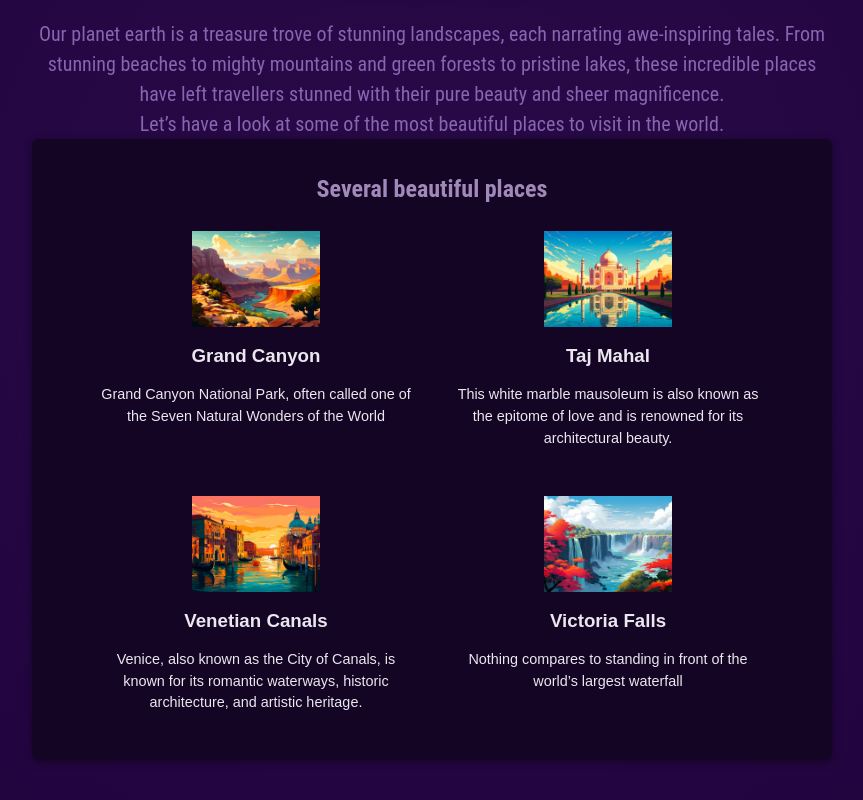
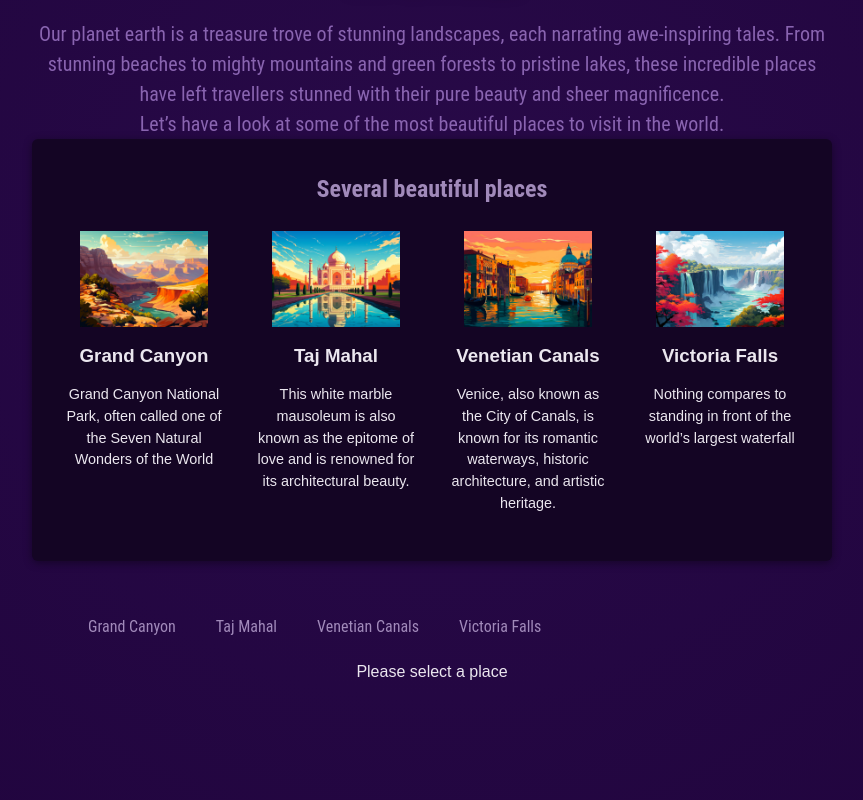
Before and after one commit to zatelepinSV/React, a React (Create React App) app in the folder states-props/: page / in a window 1280 px wide. Shown: the part 396-1196 px from the top of the page, without its empty margins (208-1071 px from the left). Built offline with nearby package versions, Linux system fonts and the light colour scheme.

Commit message:
add buttons

```diff
--- a/states-props/src/App.js
+++ b/states-props/src/App.js
@@ -1,19 +1,49 @@
+import { useState } from "react";
+import { DIFFERENT_PLACES } from "./components/data/Data";
+import DifferentPlaces from "./components/differentPlaces/DifferentPlaces";
 import Header from "./components/header/Header";
-import { DIFFERENT_PLACES } from "./components/data/Data";
+import TabButton from "./components/tabButton/TabButton";
+import './App.css';
 
-import './App.css';
-import DifferentPlaces from "./components/differentPlaces/DifferentPlaces";
 
 const App = () => {
+  const [selectedPlace, setSelectedPlace] = useState('');
+
+  let tabContent = <p>Please select a place</p>;
+
+  if (typeof selectedPlace === "number") {
+    tabContent = (<div>
+      <h3>{DIFFERENT_PLACES[selectedPlace].title}</h3>
+      <img src={DIFFERENT_PLACES[selectedPlace].images} alt={DIFFERENT_PLACES[selectedPlace].title}/>
+      <p>{DIFFERENT_PLACES[selectedPlace].description}</p>
+    </div>);
+  }
+
+  const clickHandler = (selectedButton) => {
+    setSelectedPlace(selectedButton);
+  };
+
   return (
     <>
-      <Header />
+      <Header/>
       <main>
         <section id='different-places'>
           <h2>Several beautiful places</h2>
           <ul>
-            {DIFFERENT_PLACES.map(place => <DifferentPlaces key={place.title} {...place}/>)}
+            {DIFFERENT_PLACES.map(place => <DifferentPlaces key={place.id} {...place}/>)}
           </ul>
+        </section>
+        <section id="selected-place">
+          <menu>
+            <ul>
+              {DIFFERENT_PLACES.map((place, index) => <TabButton
+                key={index}
+                isSelected={index === selectedPlace}
+                onSelect={() => clickHandler(index)}
+              >{place.title}</TabButton>)}
+            </ul>
+          </menu>
+          {tabContent}
         </section>
       </main>
     </>
--- a/states-props/src/components/data/Data.js
+++ b/states-props/src/components/data/Data.js
@@ -7,17 +7,20 @@
 export const DIFFERENT_PLACES = [
   {
     images: grandCanyon,
+    id: 1,
     title: 'Grand Canyon',
     description: 'Grand Canyon National Park, often called one of the Seven Natural Wonders of the World',
   },
   {
     images: tajMahal,
+    id: 2,
     title: 'Taj Mahal',
     description:
       'This white marble mausoleum is also known as the epitome of love and is renowned for its architectural beauty.',
   },
   {
     images: venetianCanals,
+    id: 3,
     title: 'Venetian Canals',
     description:
       'Venice, also known as the City of Canals, is known for its romantic waterways, historic architecture, ' +
@@ -25,6 +28,7 @@
   },
   {
     images: victoriaFalls,
+    id: 4,
     title: 'Victoria Falls',
     description: 'Nothing compares to standing in front of the world’s largest waterfall',
   },
--- /dev/null
+++ b/states-props/src/components/tabButton/TabButton.js
@@ -0,0 +1,14 @@
+import './index.css';
+
+
+const TabButton = ({ children, onSelect, isSelected }) => {
+  console.log(children)
+
+  return (
+    <li>
+      <button className={isSelected ? 'active' : ''} onClick={onSelect}>{children}</button>
+    </li>
+  );
+};
+
+export default TabButton;
--- /dev/null
+++ b/states-props/src/components/tabButton/index.css
@@ -0,0 +1,21 @@
+#selected-place menu button {
+    padding: 0.5rem 1rem;
+    border: none;
+    border-radius: 6px;
+    background-color: transparent;
+    color: #a18aba;
+    font-family: "Roboto Condensed", sans-serif;
+    font-size: 1rem;
+    cursor: pointer;
+    transition: all 0.2s ease-in-out;
+}
+
+#selected-place menu button:hover {
+    background-color: #1b082f;
+    color: #ebe7ef;
+}
+
+#selected-place menu button.active {
+    background-color: #7925d3;
+    color: #ebe7ef;
+}
--- a/states-props/src/index.css
+++ b/states-props/src/index.css
@@ -51,12 +51,6 @@
   font-family: "Roboto Condensed", sans-serif;
 }
 
-/*main {
-  width: 90%;
-  max-width: 50rem;
-  margin: auto;
-}*/
-
 #different-places {
   padding: 2rem;
   border-radius: 6px;
@@ -82,7 +76,7 @@
 }
 
 #different-places li {
-  width: 20rem;
+  width: 10rem;
   text-align: center;
 }
 
@@ -99,3 +93,19 @@
 #different-places li p {
   font-size: 0.9rem;
 }
+
+#selected-place {
+  margin: 3rem auto;
+}
+
+#selected-place h2 {
+  text-align: left;
+}
+
+#selected-place menu ul {
+  margin: 1rem 0;
+  padding: 0;
+  display: flex;
+  gap: 0.5rem;
+  list-style: none;
+}
```
